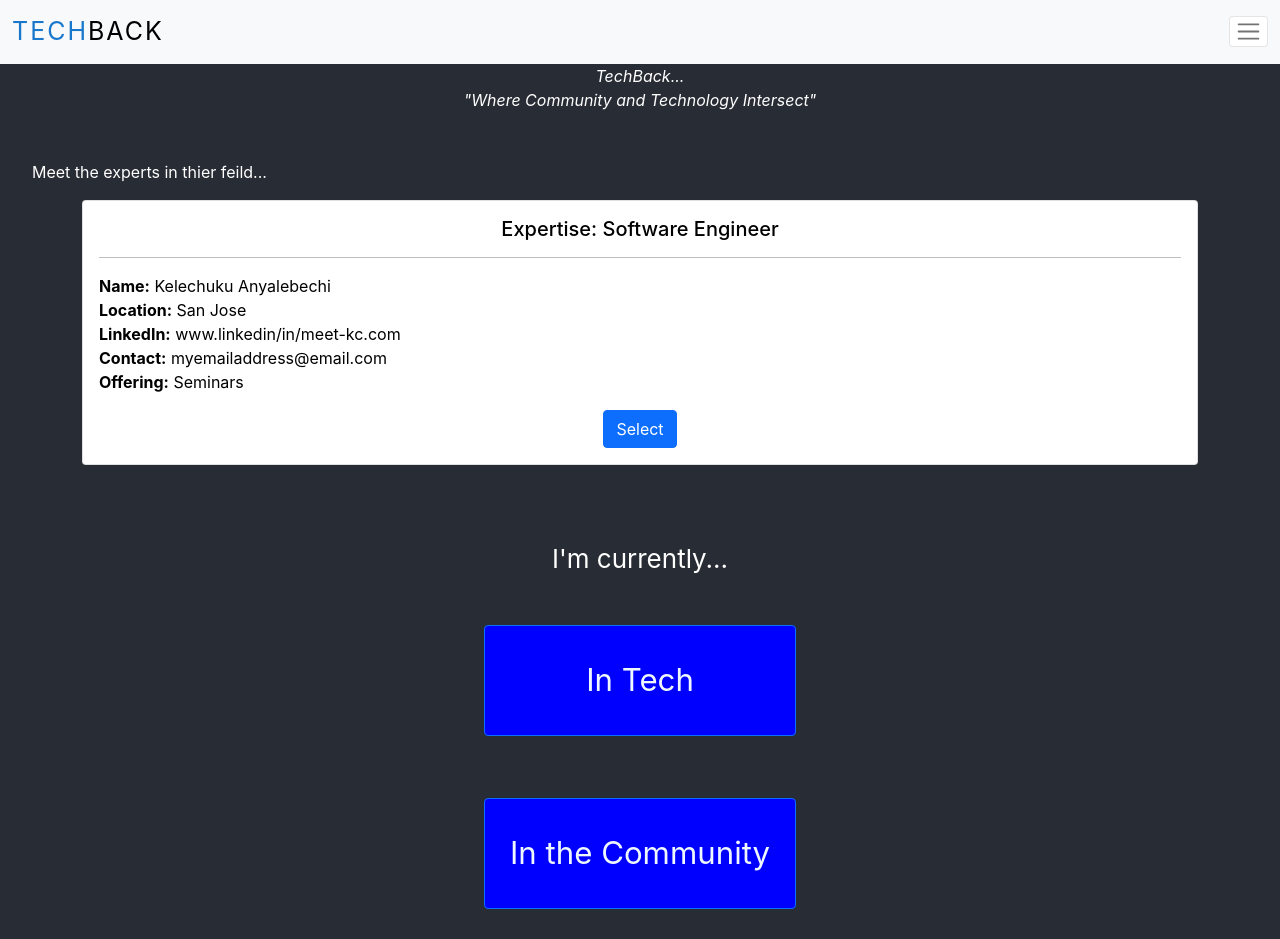
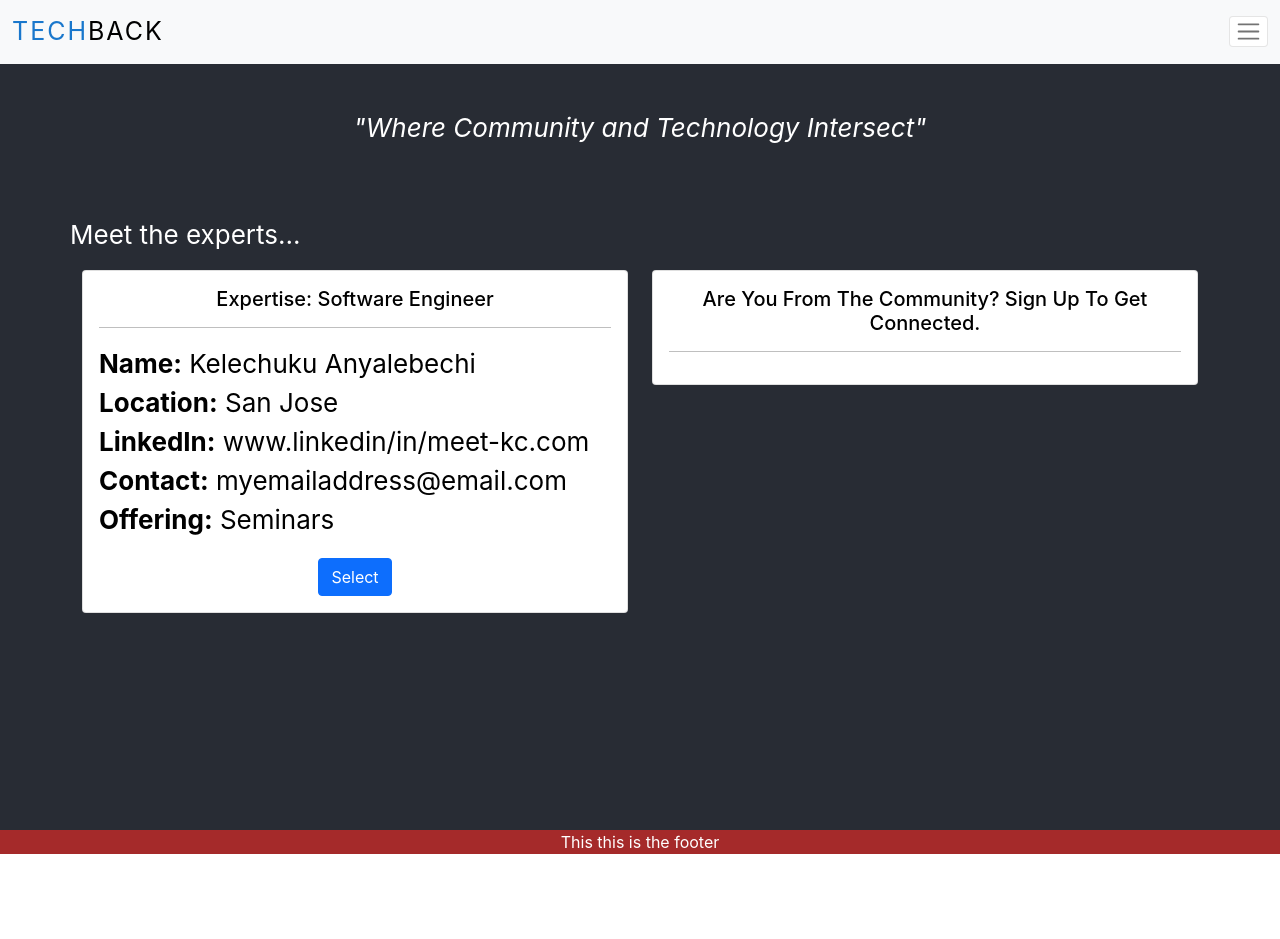
Before and after one commit to kc-anyalebechi/techback, a React (Create React App) app in the folder front_end/: page /techusers in a window 1280 px wide. Shown: the top 939 px of the page. After the commit the page ends 854 px from the top, so only its background shows below. Built offline with nearby package versions, Linux system fonts and the light colour scheme.

Commit message:
stuck the footer to the bottom

```diff
--- a/front_end/src/App.css
+++ b/front_end/src/App.css
@@ -7,6 +7,7 @@
 .App {
   text-align: center;
   background-color:#282c34 ;
+
 }
 
 .App-logo {
@@ -21,14 +22,10 @@
 }
 
 .App-header {
-  background-color: #282c34;
-  min-height: 17vh;
-  display: stretch;
-  flex-direction: column;
-  align-items: center;
-  justify-content: center;
-  /* font-size: calc(10px + 2vmin); */
-  color: white;
+
+}
+
+.App-body .tagline {
 }
 
 .App-body {
@@ -40,6 +37,8 @@
   align-items: center;
   justify-content: center;
   font-size: calc(10px + 2vmin);
+  min-height: calc(100vh - 34px);
+
   color: white;
 }
 
@@ -47,7 +46,12 @@
   text-align: left;
 }
 
-
+.App-footer {
+  background-color: blue;
+  position: relative;
+  left: 0;
+  bottom: 0;
+}
 
 .App-link {
   color: #61dafb;
--- a/front_end/src/App.js
+++ b/front_end/src/App.js
@@ -8,6 +8,7 @@ import TechSignUp from "./Components/Authentication/SignUp/TechSignUp";
 import Home from "./Components/Home/Home";
 import { useState } from "react";
 import { Route, Routes } from "react-router-dom";
+import Footer from "./Components/Home/Footer/Footer.js";
 
 import "./App.css";
 
@@ -111,16 +112,20 @@ DELETE HANDLE CLICK
     </li>
   ));
 
+  // **********
+  // APP HEADER
+  // ***********
+
   return (
     <div className="App">
-      <div header className="App-header">
+      <div className="App-header">
         <Header />
+      </div>
+
+      <div className="App-body">
         <div>
-          <p>
-            <em>
-              TechBack... <br />
-              "Where Community and Technology Intersect"
-            </em>
+          <p className="tagline">
+            <em>"Where Community and Technology Intersect"</em>
           </p>
         </div>
 
@@ -130,25 +135,15 @@ DELETE HANDLE CLICK
 
         <div>
           <Routes>
-            <Route path="+" element={<Home />} />
+            <Route path="/" element={<Home />} />
             <Route path="/techusers" element={<TechUsers />} />
+            <Route path="/comusers" element={<ComUsers />} />
           </Routes>
         </div>
 
-        <div className="App-body">
-          <p>I'm currently...</p>
-          <div className="button">
-            <div>
-              <Button>In Tech</Button>
-            </div>
-            <div>
-              <Button>In the Community</Button>
-            </div>
-          </div>
+        {/* Submit Form */}
 
-          {/* Submit Form */}
-
-          <div>
+        {/* <div>
             <form onSubmit={handleSubmit}>
               <input
                 onChange={handleChange}
@@ -167,14 +162,16 @@ DELETE HANDLE CLICK
 
             <button onClick={handleClick}>View Tech Professionals</button>
             <ul>{techUserList}</ul>
-          </div>
-        </div>
+          </div> */}
 
         {/* <SignIn />
         <TechSignUp />
 
         <ComUsers /> */}
       </div>
+      <div className="App-footer">
+        <Footer />
+      </div>
     </div>
   );
 }
--- a/front_end/src/Components/ComUsers/comUser.js
+++ b/front_end/src/Components/ComUsers/comUser.js
@@ -12,14 +12,14 @@ function ComUsers() {
     return (
       <div className="comUser">
         <div header className="comUser-header">
-          <Breadcrumb>
+          {/* <Breadcrumb>
             <Breadcrumb.Item>About Us</Breadcrumb.Item>
             <Breadcrumb.Item>Sign Up</Breadcrumb.Item>
             <Breadcrumb.Item>Sign In</Breadcrumb.Item>
             <Breadcrumb.Item>Contact Us</Breadcrumb.Item>
-          </Breadcrumb>
+          </Breadcrumb> */}
         </div>
-        <p>Here is a list of community members looking for you expertise</p>;
+        {/* <p>Here is a list of community members looking for you expertise</p> */}
 
         <Container>
           <div className="comUser-body">
--- /dev/null
+++ b/front_end/src/Components/Home/Footer/Footer.css
@@ -0,0 +1,5 @@
+
+.footer {
+    background-color: brown;
+    color: white;
+}
--- /dev/null
+++ b/front_end/src/Components/Home/Footer/Footer.js
@@ -0,0 +1,14 @@
+import React from "react";
+import "./Footer.css"
+
+
+function Footer() {
+  return (
+    <div className="footer">
+     This this is the footer
+
+    </div>
+  );
+}
+
+export default Footer;
--- /dev/null
+++ b/front_end/src/Components/Home/Home.css
@@ -0,0 +1,21 @@
+.techUser-home {
+    text-align: center;
+    padding-bottom: 1em;
+    min-height: calc(100vh - 34px);
+
+}
+
+.techUser-home p {
+justify-content: center;
+align-content: center;
+text-align: left;
+padding-left: 2em;
+padding-top: 2em;
+}
+
+.techUser-home .sign-in p{
+    background-color: green;
+    padding: 1em;
+    font-size: 10px;
+
+}
--- a/front_end/src/Components/Home/Home.js
+++ b/front_end/src/Components/Home/Home.js
@@ -1,21 +1,31 @@
 import React from "react";
 import "bootstrap/dist/css/bootstrap.min.css";
-import {Card, Container, Button } from "react-bootstrap";
+import { Card, Container, Button } from "react-bootstrap";
+import "./Home.css";
 
 function Home() {
-
   return (
     <div className="techUser-home">
+      {/* **************
+    Video Autoplay
+    *************** */}
+      {/* <video playsinline="playsline" autoplay="autoplay" muted="muted" loop="loop"> <source src="https://storage.googleapis.com/coverr-main/mp4/Mt_Baker.mp4" type="video/mp4"/>  */}
+
       <p>I'm currently...</p>
       <div className="button">
-            <div>
-              <Button>In Tech</Button>
+        <div className="color-overlay d-flex justify-content-center align-items-center">
+          <Button className="rounded p-4 p-sm-3" >In Tech</Button>
         </div>
         <div>
           <Button>In the Community</Button>
         </div>
       </div>
+      {/* </video> */}
+      <div className="sign-in">
+        <p>Already a memeber? (Sign-in)</p>
       </div>
-    )};
+    </div>
+  );
+}
 
 export default Home;
--- a/front_end/src/Components/TechUsers/techUser.css
+++ b/front_end/src/Components/TechUsers/techUser.css
@@ -3,8 +3,6 @@
 }
 
 
-.techUser-body {
-}
 
 .techUser p {
     text-align: left;
--- a/front_end/src/Components/TechUsers/techUser.js
+++ b/front_end/src/Components/TechUsers/techUser.js
@@ -1,10 +1,32 @@
 import React from "react";
 import "bootstrap/dist/css/bootstrap.min.css";
-import {Card, Container, Button } from "react-bootstrap";
+import { Card, Container, Button, Row, Col, Form, FloatingLabel } from "react-bootstrap";
 import { techSeedData } from "../../SeedData/techSeedData";
 import "./techUser.css";
 
 function TechUsers() {
+  // const [techUsers, setTechUsers] = useState([]);
+  // const [techUser, setTechUser] = useState({ full_name: "", expertise: "" });
+
+  // const handleClick = () => {
+  //   fetch("http://localhost:4000/techusers")
+  //     .then((res) => res.json())
+  //     .then((data) => setTechUsers(data.techUsers));
+  // };
+
+  // // handleChnage
+
+  // const handleChange = (event) => {
+  //   event.persist();
+  //   setTechUser((prevTechUser) => {
+  //     const editedTechUser = {
+  //       ...prevTechUser,
+  //       [event.target.name]: event.target.value,
+  //     };
+  //     return editedTechUser;
+  //   });
+  // };
+
   const showAllTechUsers = Math.floor(Math.random() * techSeedData.length);
   console.log(showAllTechUsers);
 
@@ -12,13 +34,13 @@ function TechUsers() {
     return (
       <div className="techUser">
         <div header className="techUser-header">
-          <p>
-          Meet the experts in thier feild...
-          </p>
+          <p>Meet the experts...</p>
         </div>
 
         <Container>
           <div className="techUser-body">
+            <Row>
+              <Col>
                 <Card className="mb-3" style={{ color: "#000" }}>
                   <Card.Body>
                     <Card.Title>
@@ -44,6 +66,19 @@ function TechUsers() {
                     {<Button>Select</Button>}
                   </Card.Body>
                 </Card>
+              </Col>
+              <Col>
+                <Form>
+                  <Card className="mb-3" style={{ color: "#000" }}>
+                    <Card.Body>
+                      <Card.Title>
+Are You From The Community? Sign Up To Get Connected.<hr />
+                      </Card.Title>
+                    </Card.Body>
+                  </Card>
+                </Form>
+              </Col>
+            </Row>
           </div>
         </Container>
       </div>
```
Also changed, not shown: front_end/src/Components/Authentication/SignUp/ComSignUp.js (deleted), front_end/src/SeedData/techSeedData.js (indentation only). Lines whose indentation alone changed are shown as unchanged.
